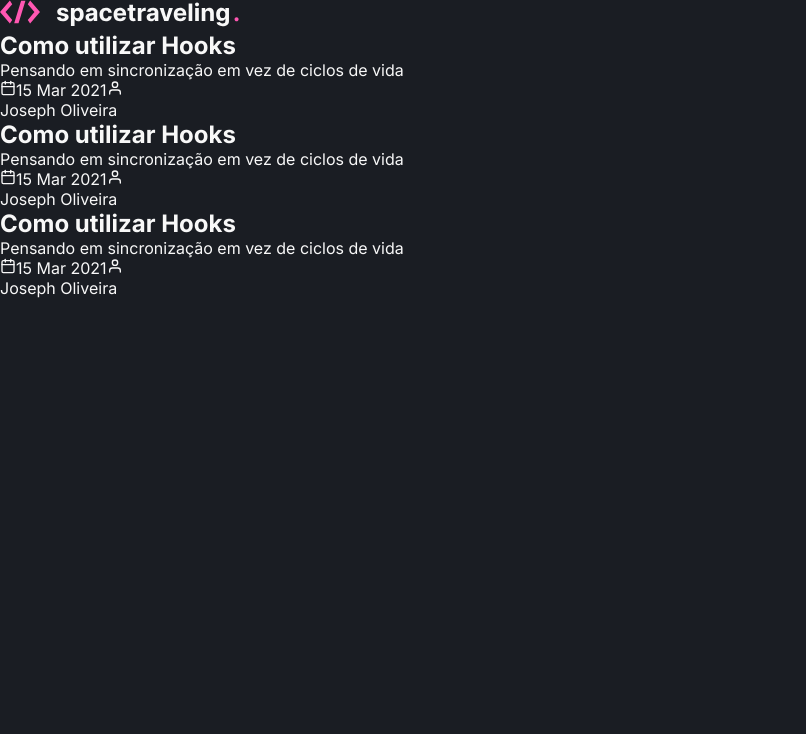
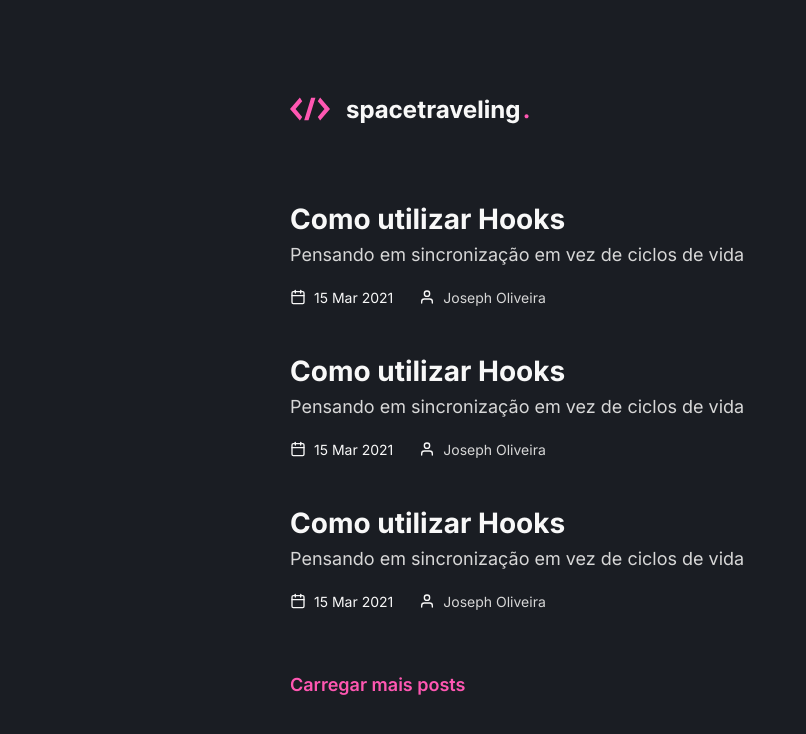
Before and after one commit to Ap274/desafio-blog, a Next.js app: page / in a window 1280 px wide. Shown: the top 734 px of the page, without its empty margins (0-806 px from the left). Built offline with nearby package versions, Linux system fonts and the light colour scheme.

Commit message:
feat: structure of the main page finalized

```diff
--- a/src/components/Header/header.module.scss
+++ b/src/components/Header/header.module.scss
@@ -1 +1,8 @@
-// TODO
+.header {
+  height: 6rem;
+  max-width: 700px;
+  margin: 0 auto;
+  display: flex;
+  align-items: center;
+
+}
--- a/src/components/Header/index.tsx
+++ b/src/components/Header/index.tsx
@@ -1,6 +1,16 @@
+import Link from 'next/link'
+
+import styles from './header.module.scss'
+
 export default function Header() {
   return (
-    <img src="/Logo.svg" alt="logo" />
-
+    // When clicking on the logo, it is necessary to redirect to the main page (instructions)
+    <header className={styles.header}>
+      <Link href="/">
+        <a>
+          <img src="/Logo.svg" alt="logo" />
+        </a>
+      </Link>
+    </header>
   )
 }
--- a/src/pages/home.module.scss
+++ b/src/pages/home.module.scss
@@ -1 +1,55 @@
-// TODO
+.pad {
+  margin-top: 2.625rem;
+
+  a {
+    display: block;
+
+    & + a {
+      margin-top: 3rem;
+    }
+  }
+
+}
+
+.post {
+  h1 {
+    font-size: 1.75rem;
+    font-weight: 700; //or bold, same
+    color: var(--white-reading);
+  }
+
+  p {
+    font-size: 1.125rem;
+    font-weight: 400;
+    margin-top: 0.5rem;
+    color: var(--gray-100-info);
+  }
+
+  div {
+    margin-top: 1.5rem;
+    display: flex;
+
+    & svg {
+      margin-right: 0.5rem;
+
+    }
+
+    time, p{
+      font-size: 0.875rem;
+      margin-top: 0;
+    }
+
+    svg:nth-child(3){
+      margin-left: 1.625rem;
+    }
+  }
+}
+
+.button {
+  border: none;
+  background: transparent;
+  font-weight: 600;
+  font-size: 1.125rem;
+  color: var(--pink-highlight);
+  margin-top: 4rem;
+}
--- a/src/pages/index.tsx
+++ b/src/pages/index.tsx
@@ -35,12 +35,12 @@ export default function Home() {
         <title>Blog - Desafio Ignite</title>
       </Head>
 
-      <main className={styles.contentContainer}>
+      <main className={commonStyles.contentContainer}>
         <Header />
 
         <section className={styles.pad}>
           <Link href="">
-            <a>
+            <a className={styles.post}>
               <h1>Como utilizar Hooks</h1>
               <p>Pensando em sincronização em vez de ciclos de vida</p>
               <div>
@@ -53,7 +53,7 @@ export default function Home() {
           </Link>
 
           <Link href="">
-            <a>
+            <a className={styles.post}>
               <h1>Como utilizar Hooks</h1>
               <p>Pensando em sincronização em vez de ciclos de vida</p>
               <div>
@@ -66,7 +66,7 @@ export default function Home() {
           </Link>
 
           <Link href="">
-            <a>
+            <a className={styles.post}>
               <h1>Como utilizar Hooks</h1>
               <p>Pensando em sincronização em vez de ciclos de vida</p>
               <div>
@@ -78,6 +78,8 @@ export default function Home() {
             </a>
           </Link>
         </section>
+
+        <button className={styles.button}>Carregar mais posts</button>
       </main>
     </>
   )
--- a/src/styles/common.module.scss
+++ b/src/styles/common.module.scss
@@ -1 +1,4 @@
-// TODO
+.contentContainer {
+  max-width: 700px;
+  margin: 4rem auto;
+}
```
